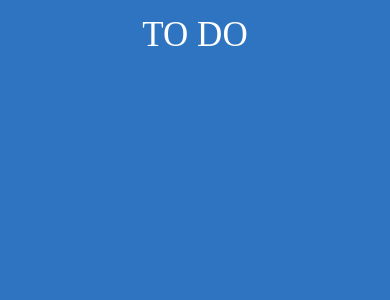
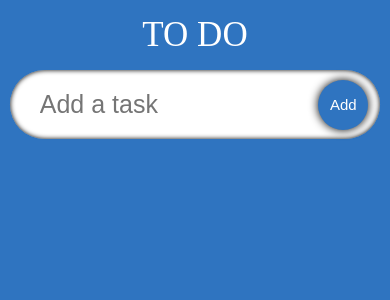
Before and after one commit to tabbytoney/todoapp-tsreact, a React (Create React App) app: page / in a window 390 px wide. Shown: the top 300 px of the page. Built offline with nearby package versions, Linux system fonts and the light colour scheme; the HTML template or start-up script is replaced by a standard one; a web font is replaced by a local one.

Commit message:
Adding input field and styles

```diff
--- a/src/App.tsx
+++ b/src/App.tsx
@@ -1,10 +1,12 @@
 import React from 'react';
 import './App.css';
+import InputField from './components/InputField';
 
 const App: React.FC = () => {
   return (
     <div className='App'>
       <span className='heading'>To Do</span>
+      <InputField />
     </div>
   );
 };
--- /dev/null
+++ b/src/components/InputField.tsx
@@ -0,0 +1,15 @@
+import React from 'react';
+import './styles.css';
+
+const InputField = () => {
+  return (
+    <form className='input'>
+      <input type='input' placeholder='Add a task' className='input_box' />
+      <button className='input_submit' type='submit'>
+        Add
+      </button>
+    </form>
+  );
+};
+
+export default InputField;
--- /dev/null
+++ b/src/components/styles.css
@@ -0,0 +1,135 @@
+.input {
+  display: flex;
+  width: 95%;
+  position: relative;
+  align-items: center;
+}
+
+.input_box {
+  width: 100%;
+  border-radius: 50px;
+  padding: 20px 30px;
+  font-size: 25px;
+  border: none;
+  transition: 0.2s;
+  box-shadow: inset 0 0 5px black;
+}
+
+.input_box:focus {
+  box-shadow: 0 0 10px 1000px rgba(0, 0, 0, 0.5);
+  outline: none;
+}
+
+.input_submit {
+  position: absolute;
+  width: 50px;
+  height: 50px;
+  margin: 12px;
+  border-radius: 50px;
+  right: 0px;
+  border: none;
+  font-size: 15px;
+  background-color: #2f74c0;
+  color: white;
+  transition: 0.2s all;
+  box-shadow: 0 0 10px black;
+}
+
+.input_submit:hover {
+  background-color: #388ae2;
+}
+
+.input_submit:active {
+  transform: scale(0.8);
+  box-shadow: 0 0 5px black;
+}
+
+.container {
+  width: 95%;
+  display: flex;
+  margin-top: 10px;
+  justify-content: space-between;
+  align-items: flex-start;
+}
+
+.todos {
+  border-radius: 5px;
+  display: flex;
+  flex-direction: column;
+  width: 47.5%;
+  padding: 15px;
+  background-color: rgb(50, 195, 205);
+}
+
+.dragactive {
+  background-color: rgb(0, 221, 236);
+}
+
+.dragcomplete {
+  background-color: rgb(255, 38, 0);
+}
+
+.remove {
+  background-color: rgb(235, 103, 80);
+}
+
+.todos_heading {
+  font-size: 30px;
+  /* text-align: center; */
+  color: white;
+}
+
+.todos_single {
+  display: flex;
+  border-radius: 5px;
+  padding: 20px;
+  margin-top: 15px;
+  background-image: url('https://img.freepik.com/free-photo/crumpled-yellow-paper-background-close-up_60487-2390.jpg?size=626&ext=jpg');
+  transition: 0.2s;
+}
+
+.drag {
+  box-shadow: 0 0 20px black;
+}
+
+.todos_single:hover {
+  box-shadow: 0 0 5px black;
+  transform: scale(1.03);
+}
+
+.todos_single--text {
+  flex: 1;
+  padding: 5px;
+  border: none;
+  font-size: 20px;
+}
+
+.todos_single--text:focus {
+  outline: none;
+}
+
+.icon {
+  margin-left: 10px;
+  font-size: 25px;
+  cursor: pointer;
+}
+
+@media (max-width: 1100px) {
+  .todos {
+    width: 45%;
+  }
+}
+
+@media (max-width: 700px) {
+  .input {
+    width: 95%;
+  }
+  .container {
+    width: 95%;
+    flex-direction: column;
+  }
+  .todos {
+    width: 95%;
+    margin-bottom: 10px;
+  }
+}
```
Also changed, not shown: 1 other file (tests, documents, lock files or other folders).
